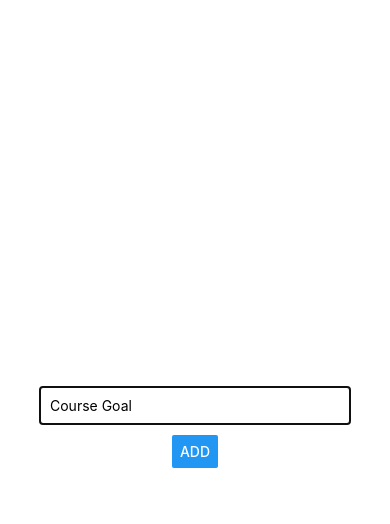
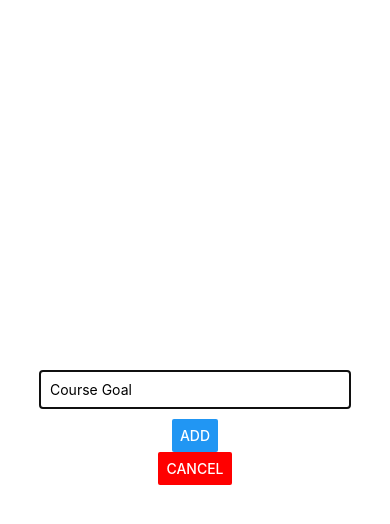
Before and after one commit to walidwazini/ReactNative-GoalsApp-1, a React Native app: screen / in a window 390 px wide. Both pictures are taken after a click on the button "ADD NEW GOAL". Shown: the top 524 px of the page. Built offline with nearby package versions, Linux system fonts and the light colour scheme.

Commit message:
Cancel addition feature

```diff
--- a/App.js
+++ b/App.js
@@ -27,12 +27,18 @@
       // id need to fwd to the GoalItem
     })
   }
+  const cancelAdditionHandler = () => {
+    setIsAddMode(false)
+  }
 
 
   return (
     <View style={styles.screen}>
       <Button title='Add New Goal' onPress={() => setIsAddMode(true)} />
-      <GoalInput visibleApp={isAddMode} onAddGoal={addGoalHandlder1} />
+      <GoalInput
+      visibleApp={isAddMode}
+      onAddGoal={addGoalHandlder1} onCancel={cancelAdditionHandler}
+      />
       <FlatList
         keyExtractor={(item, index) => item.id}
         // FlatList automatically add keys to our item
--- a/components/GoalInput.js
+++ b/components/GoalInput.js
@@ -13,10 +13,7 @@
         props.onAddGoal(enteredGoal)
         //  Make the input as empty string after add a goal
         setEnteredGoal('')
-
     }
-
-
     return (
         <Modal visible={props.visibleApp} animationType='fade' >
             <View style={styles.inputContainer} >
@@ -26,6 +23,7 @@
                     value={enteredGoal}
                 />
                 <Button title='ADD' onPress={addGoalHandlder2} />
+                <Button title='CANCEL' color='red' onPress={props.onCancel} />
             </View>
         </Modal>
 
```
